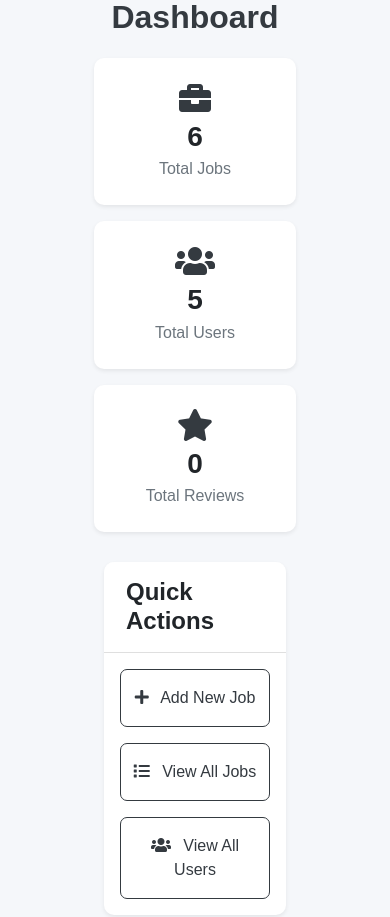
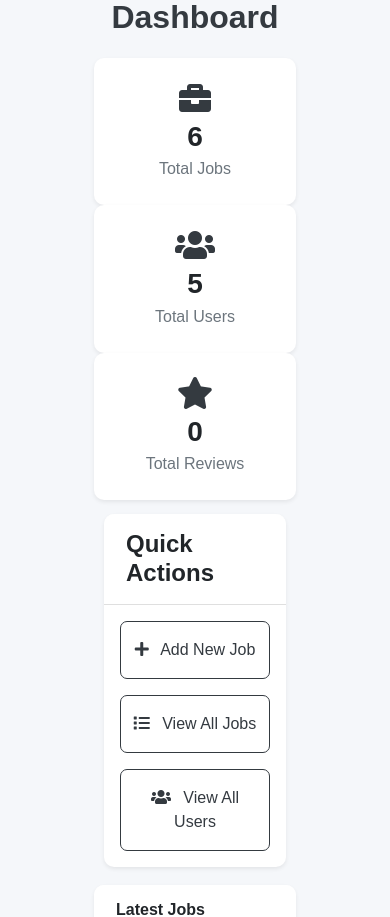
Before and after one commit to Bhaskar2687/job-connect, a Flask app: page /admin/dashboard in a window 390 px wide. Shown: the part 132-1049 px from the top of the page. Run offline with Flask 3, Linux system fonts and the light colour scheme; a user stored in the database is signed in.

Commit message:
added something in admin dashboard

```diff
--- a/app/templates/admin_dashboard.html
+++ b/app/templates/admin_dashboard.html
@@ -44,7 +44,7 @@
 
     /* Statistics */
     .admin-stat-row {
-        margin-bottom: 18px !important;
+        margin-bottom: 20px !important;
     }
 
     .admin-stat-card {
@@ -70,11 +70,12 @@
     }
 
     /* Quick Actions */
+
     .admin-quick-card {
         border-radius: 10px;
         overflow: hidden;
-        margin-bottom: 18px !important;
-    }
+        margin-bottom: 20px !important;
+  }
 
     .admin-quick-card .card-header {
         padding: 16px 22px;
@@ -210,7 +211,7 @@
         <div class="row admin-stat-row">
 
             <!-- Total Jobs -->
-            <div class="col-md-4 mb-3">
+            <div class="col-md-4">
                 <div class="card border-0 shadow-sm h-100 admin-stat-card">
                     <div class="card-body text-center">
 
@@ -232,7 +233,7 @@
 
 
             <!-- Total Users -->
-            <div class="col-md-4 mb-3">
+            <div class="col-md-4">
                 <div class="card border-0 shadow-sm h-100 admin-stat-card">
                     <div class="card-body text-center">
 
@@ -254,7 +255,7 @@
 
 
             <!-- Total Reviews -->
-            <div class="col-md-4 mb-3">
+            <div class="col-md-4">
                 <div class="card border-0 shadow-sm h-100 admin-stat-card">
                     <div class="card-body text-center">
 
```
